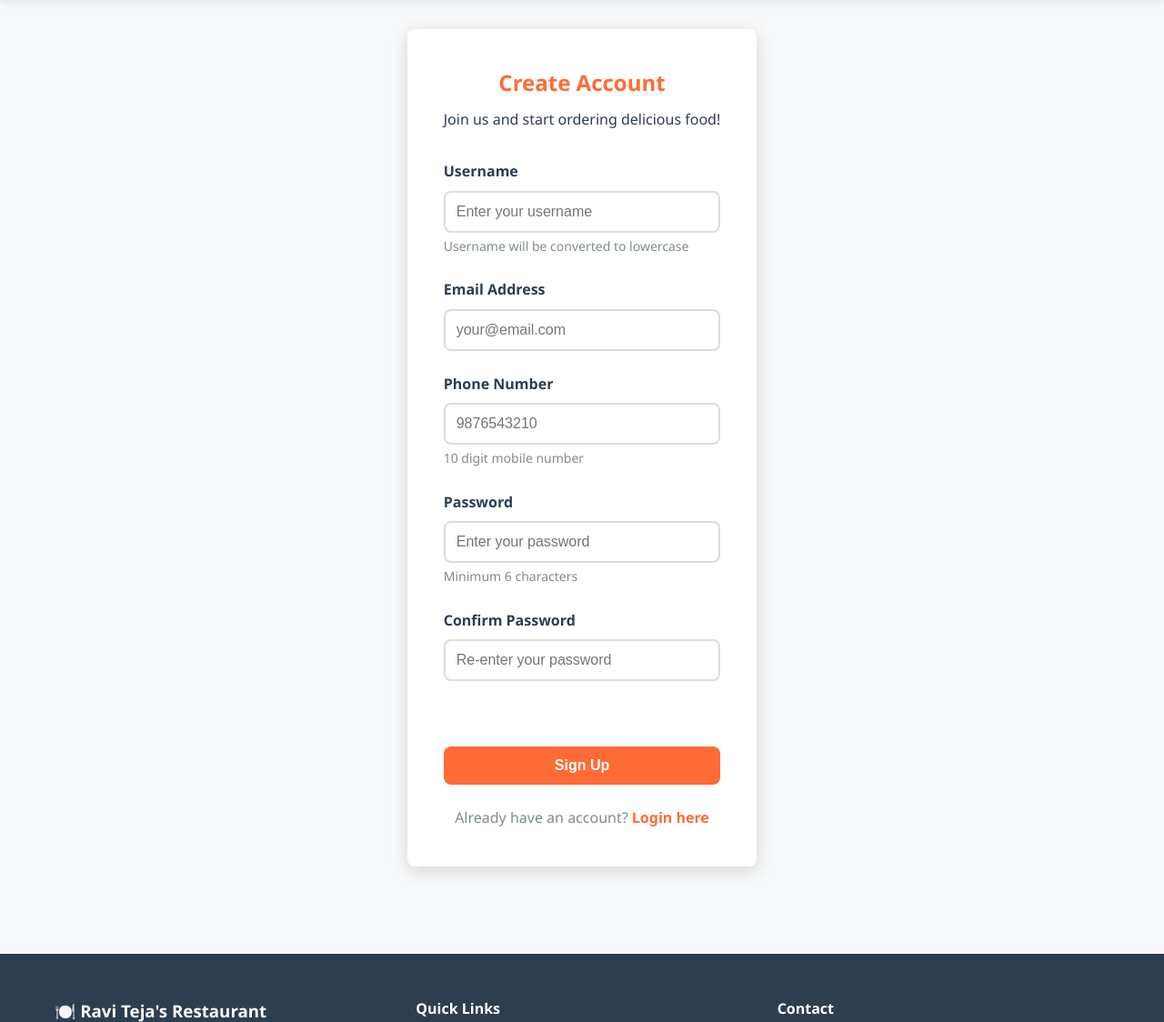
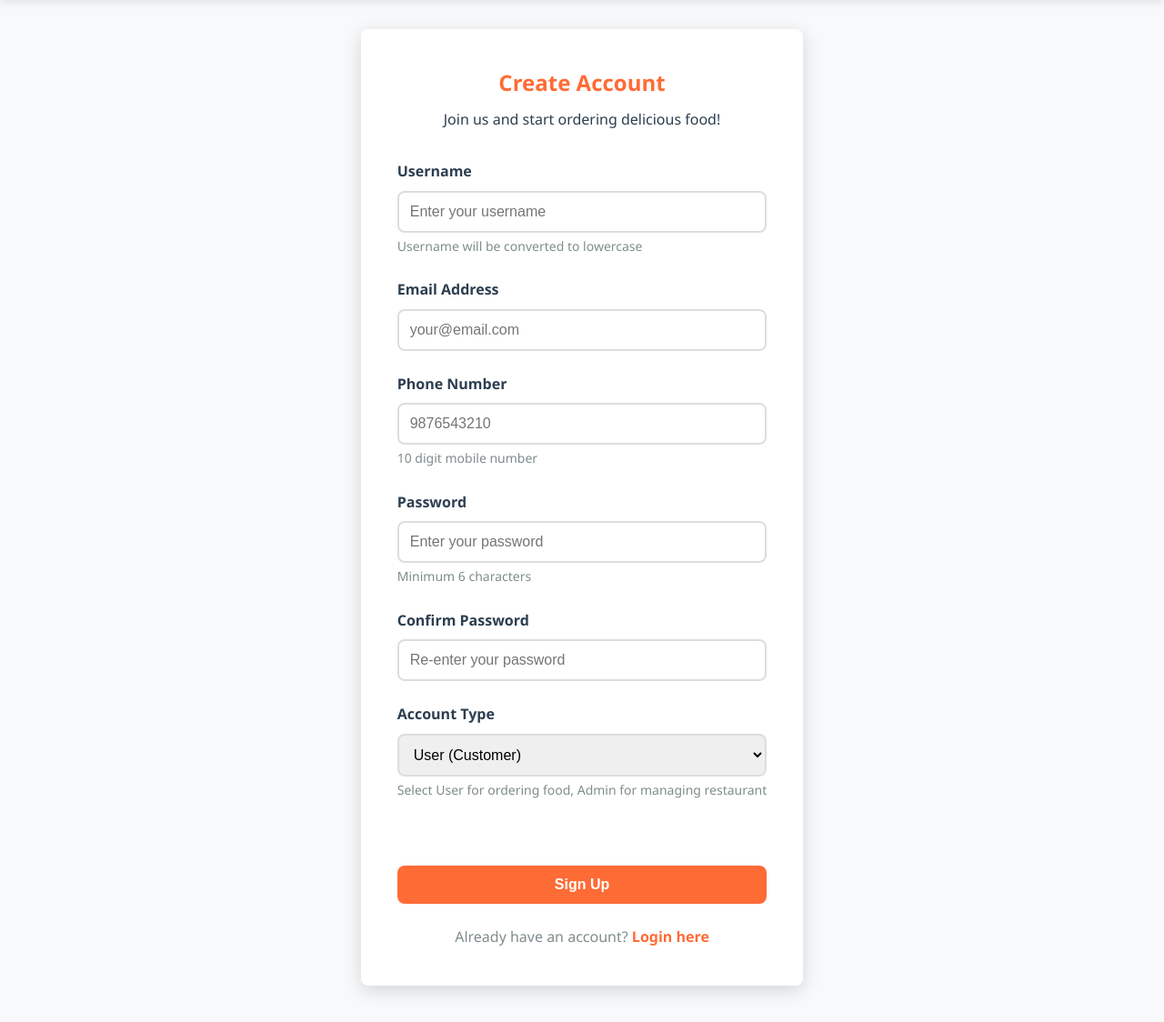
Before and after one commit to Ravi-teja-777/resturant-app, a Flask app: page /signup in a window 1280 px wide. Shown: the part 83-1207 px from the top of the page at 91% size. Run offline with Flask 3, Linux system fonts and the light colour scheme.

Commit message:
Include account type selection in signup form
Added role selection for account type in signup form.

```diff
--- a/templates/signup.html
+++ b/templates/signup.html
@@ -45,6 +45,15 @@
                                placeholder="Re-enter your password" class="form-input">
                     </div>
 
+                    <div class="form-group">
+                        <label for="role">Account Type</label>
+                        <select id="role" name="role" required class="form-input">
+                            <option value="user">User (Customer)</option>
+                            <option value="admin">Admin (Restaurant Owner)</option>
+                        </select>
+                        <small class="form-hint">Select User for ordering food, Admin for managing restaurant</small>
+                    </div>
+
                     <div id="signupMessage" class="message"></div>
 
                     <button type="submit" class="btn btn-primary btn-block" id="signupBtn">
@@ -78,6 +87,7 @@ document.getElementById('signupForm').addEventListener('submit', async (e) => {
     const phone = document.getElementById('phone').value.trim();
     const password = document.getElementById('password').value;
     const confirmPassword = document.getElementById('confirm_password').value;
+    const role = document.getElementById('role').value;
 
     // Validate
     if (password !== confirmPassword) {
@@ -107,7 +117,8 @@ document.getElementById('signupForm').addEventListener('submit', async (e) => {
                 username: username,
                 email: email,
                 phone: phone,
-                password: password
+                password: password,
+                role: role
             })
         });
 
```
